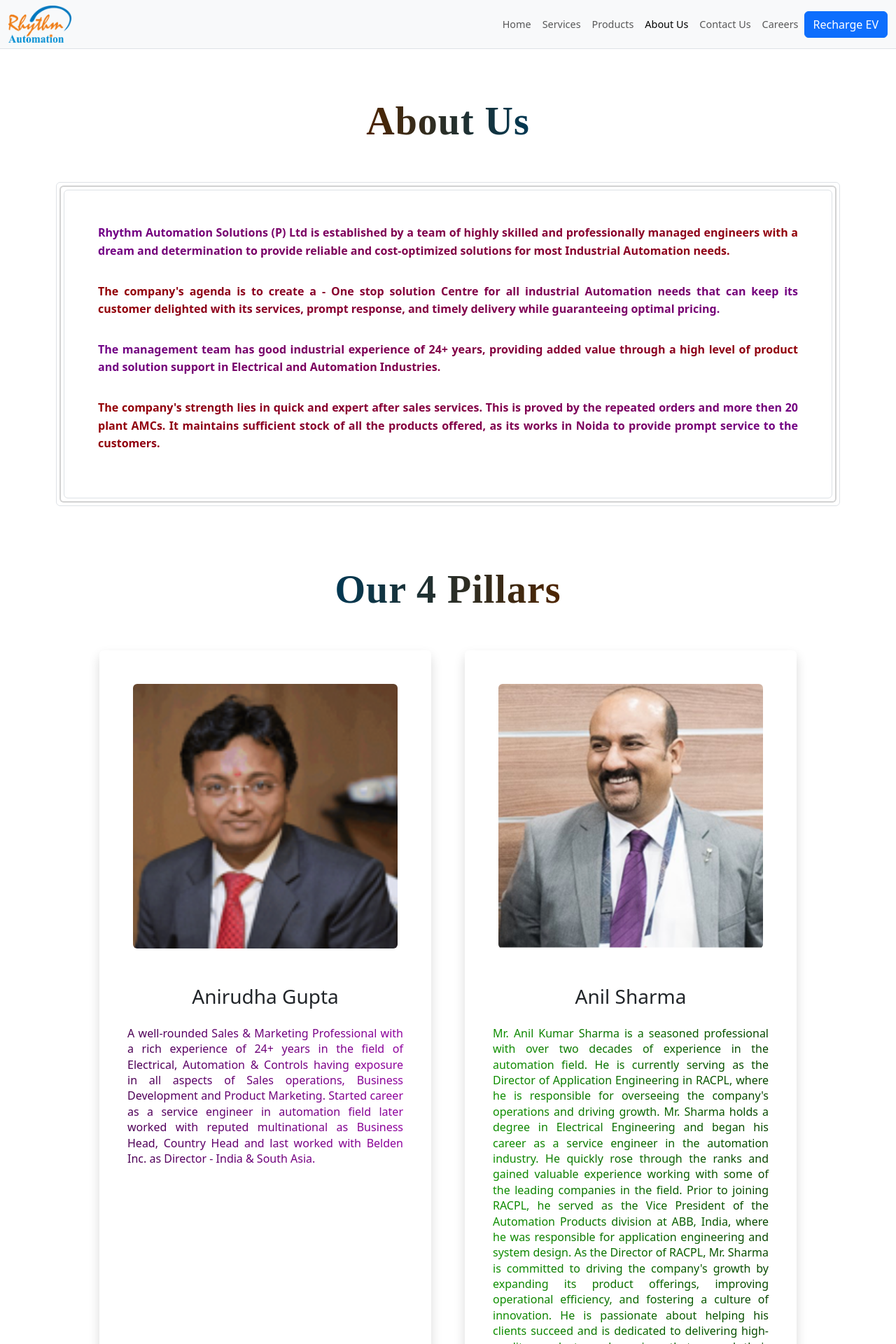
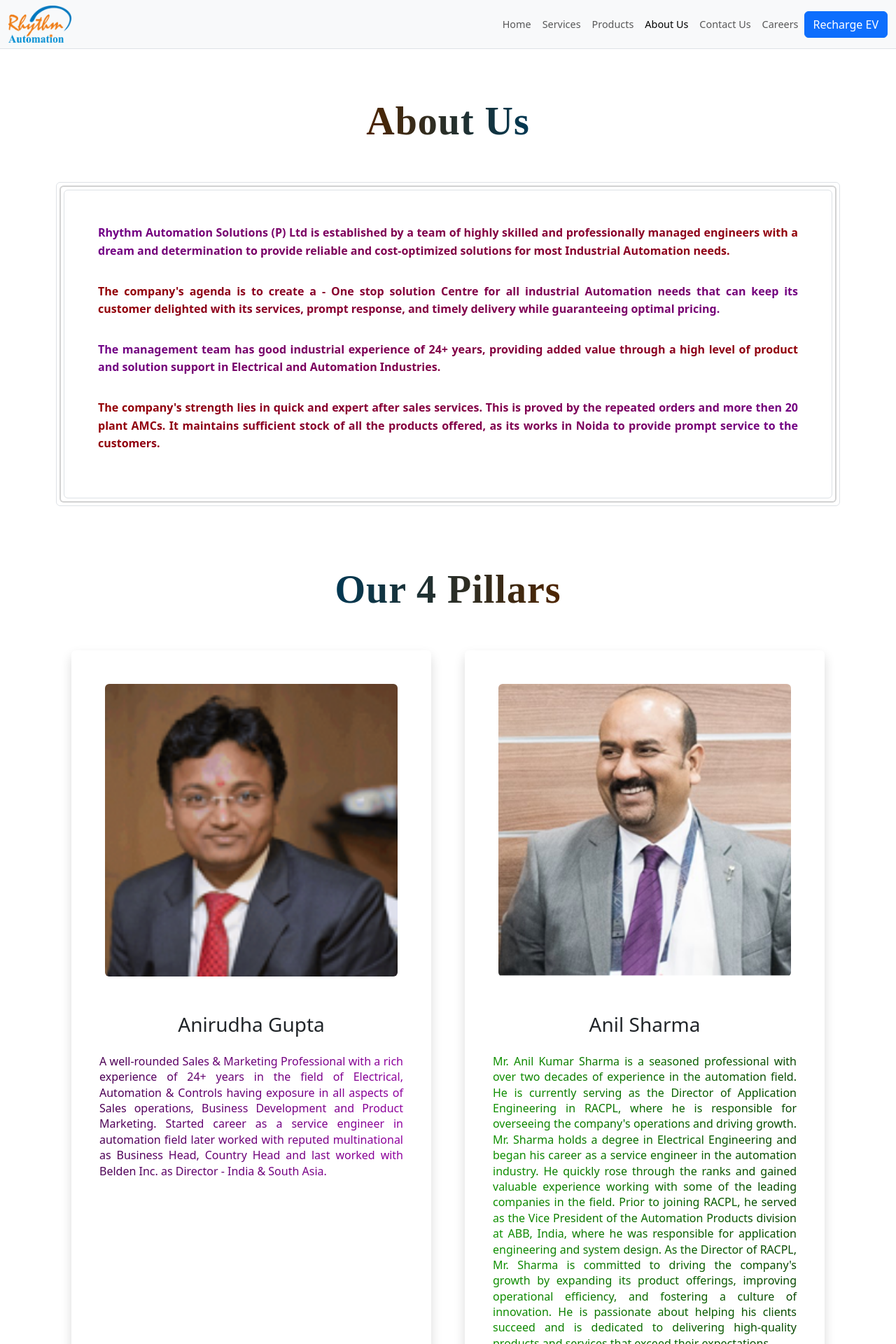
Before and after one commit to kratika-sharma-web/rhythm-automation-temp, a React (Vite) app: page /#/aboutUs in a window 1280 px wide. Shown: the top 1920 px of the page at 70% size. Built offline with nearby package versions, Linux system fonts and the light colour scheme.

Commit message:
Updated container div styling

```diff
--- a/src/AboutUs.jsx
+++ b/src/AboutUs.jsx
@@ -32,7 +32,7 @@
             <h1 className="text-center display-4 pt-3" style={{ fontFamily: "'Poppins', serif", fontWeight: "500", letterSpacing: "1px", lineHeight: "1.4" }}>
                 <strong className="pt-3" style={{ background: "linear-gradient(90deg, #003853ff, #4f2500ff)", WebkitBackgroundClip: "text", WebkitTextFillColor: "transparent", display: "inline-block", lineHeight: "1.4" }}>Our 4 Pillars</strong>
             </h1>
-            <div className="container my-5 px-5 d-flex justify-content-center align-items-center">
+            <div className="container my-5 px-2 d-flex justify-content-center align-items-center">
                 <div className="row g-5" style={{ width: "100%" }}>
                     <div className="col-md-6 col-sm-12">
                         <div className="card h-100 shadow border-0" style={{ width: "100%" }}>
```
